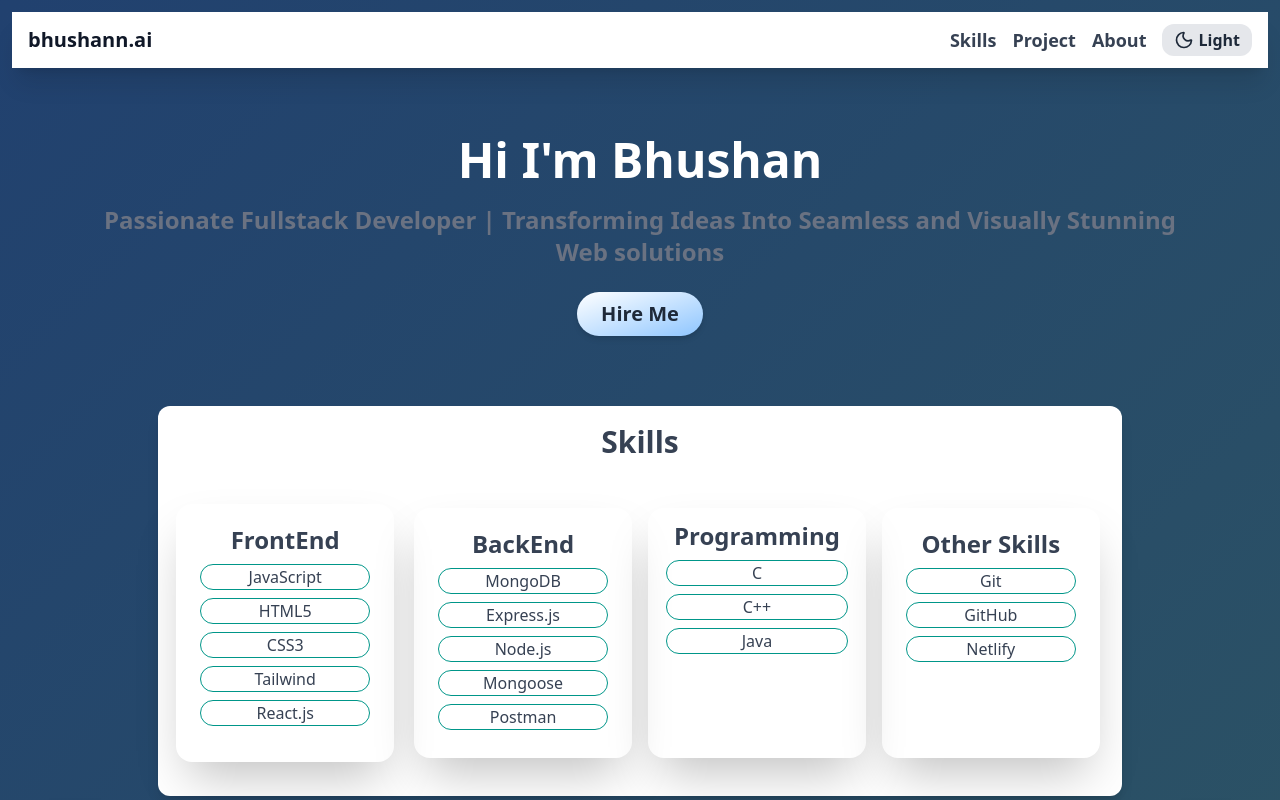
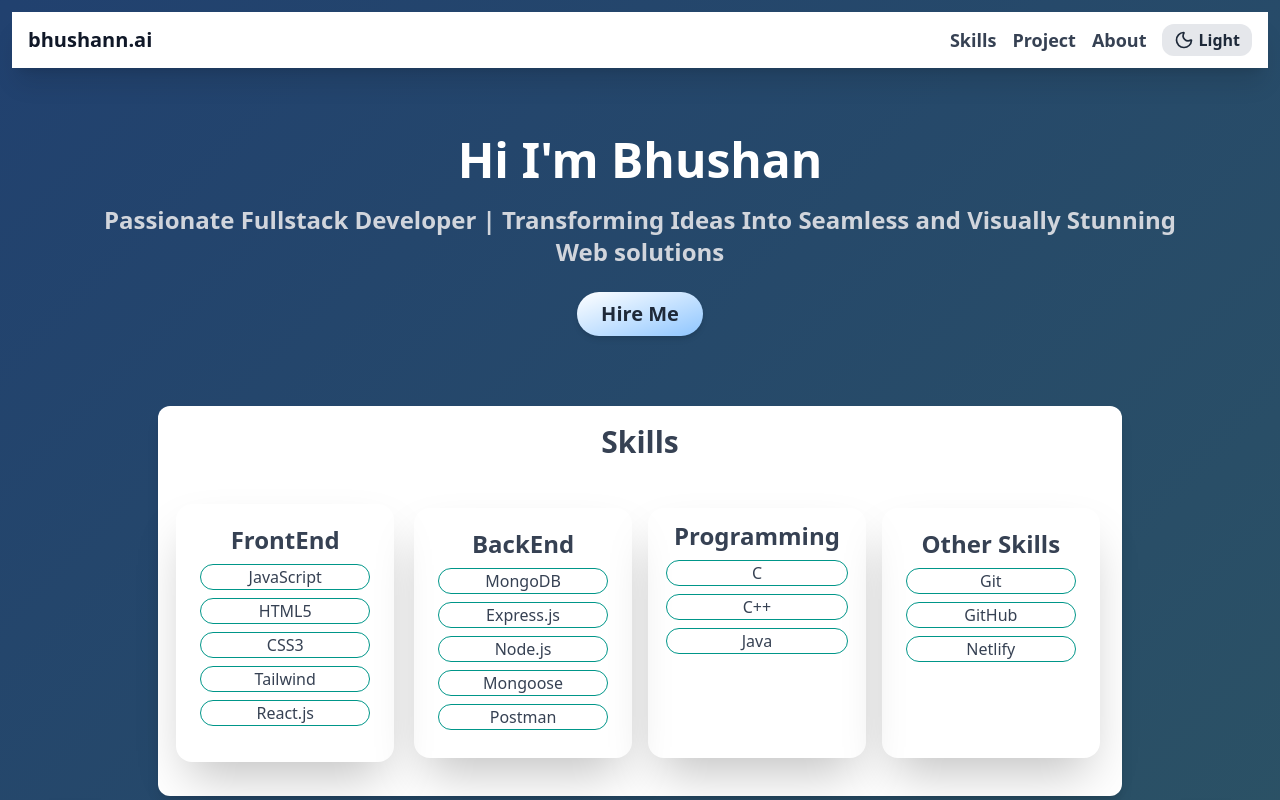
Before and after one commit to bhushan-ai/bhushan.ai-portfolio, a React (Vite) app: page / in a window 1280 px wide. Shown: the top 800 px of the page. Built offline with nearby package versions, Linux system fonts and the light colour scheme.

Commit message:
text updated

```diff
--- a/src/Components/Header.jsx
+++ b/src/Components/Header.jsx
@@ -7,7 +7,7 @@ function Header() {
         Hi I'm Bhushan
       </h1>
 
-      <p className="text-lg md:text-2xl font-semibold text-gray-500 dark:text-gray-300 text-center mt-5">
+      <p className="text-lg md:text-2xl font-semibold text-gray-300 text-center mt-5">
         Passionate Fullstack Developer | Transforming Ideas Into Seamless and
         Visually Stunning Web solutions
       </p>
```
